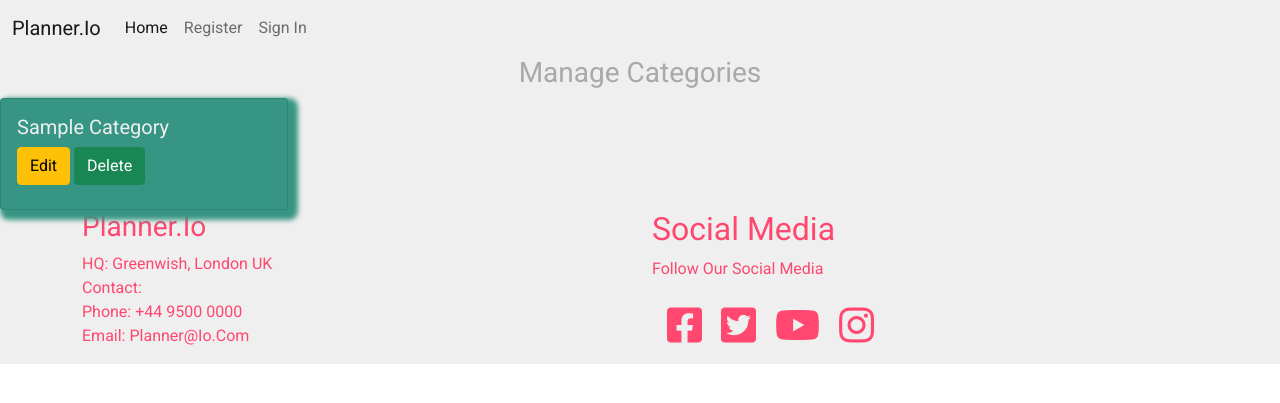
After one commit to Code-Institute-Submissions/Tofthaslund-MS3, a Flask app: page /get_categories in a window 1280 px wide. The commit adds this page. Shown: the top 403 px of the page. Run offline with Flask 2, Linux system fonts and the light colour scheme; a database or web service that is not in the repository returns one stand-in record (values such as "Sample title"); some libraries are stand-ins or nearby versions.

Commit message:
Added overview over categories so user can see which categories there are

```diff
--- a/app.py
+++ b/app.py
@@ -148,6 +148,12 @@ def delete_task(task_id):
     return redirect(url_for("tasks"))
 
 
+@app.route("/get_categories")
+def get_categories():
+    categories = list(mongo.db.categories.find().sort("category_name", 1))
+    return render_template("categories.html", categories=categories)
+
+
 if __name__ == "__main__":
     app.run(host=os.environ.get("IP"),
             port = int(os.environ.get("PORT")),
--- a/templates/base.html
+++ b/templates/base.html
@@ -26,24 +26,35 @@
               <li class="nav-item">
                 <a class="nav-link active" aria-current="page" href="{{ url_for('index') }}">Home</a>
               </li>
-              <li class="nav-item">
-                <a class="nav-link" href="{{ url_for('register') }}">Register</a>
-              </li>
-              <li class="nav-item">
-                <a class="nav-link" href="{{ url_for('signin') }}">Sign In</a>
-              </li>
-              <li class="nav-item">
-                <a class="nav-link" href="{{ url_for('profile', username=session['user']) }}">Profile</a>
-              </li>
-              <li class="nav-item">
-                <a class="nav-link" href="{{ url_for('logout') }}">Log Out</a>
-              </li>
-              <li class="nav-item">
+              {% if session.user %}
+                <li class="nav-item">
                 <a class="nav-link" href="{{ url_for('tasks')}}">Tasks</a>
-              </li>
-              <li class="nav-item">
-                <a class="nav-link" href="{{ url_for('add_task')}}">Add Task</a>
-              </li>
+                </li>
+
+                <li class="nav-item">
+                  <a class="nav-link" href="{{ url_for('profile', username=session['user']) }}">Profile</a>
+                </li>
+
+                <li class="nav-item">
+                  <a class="nav-link" href="{{ url_for('get_categories')}}">Manage Categories</a>
+                </li>
+
+                <li class="nav-item">
+                  <a class="nav-link" href="{{ url_for('add_task')}}">Add Task</a>
+                </li>
+
+                <li class="nav-item">
+                  <a class="nav-link" href="{{ url_for('logout') }}">Log Out</a>
+                </li>
+
+                {% else %}
+                <li class="nav-item">
+                  <a class="nav-link" href="{{ url_for('register') }}">Register</a>
+                </li>
+                <li class="nav-item">
+                  <a class="nav-link" href="{{ url_for('signin') }}">Sign In</a>
+                </li>
+                {% endif %}
             </ul>
           </div>
         </div>
--- /dev/null
+++ b/templates/categories.html
@@ -0,0 +1,16 @@
+{% extends "base.html" %}
+{% block content %}
+
+<h3 class="text-justify text-center ">Manage Categories</h3>
+
+    <div class="card" style="width: 18rem;">
+        {% for category in categories %}
+        <div class="card-body">
+        <h5 class="card-title">{{ category.category_name}}</h5>
+        <a href="#" class="btn btn-warning">Edit</a>
+        <a href="#" class="btn btn-success">Delete</a>
+        </div>
+        {% endfor %}
+    </div>
+
+{% endblock %}
```
